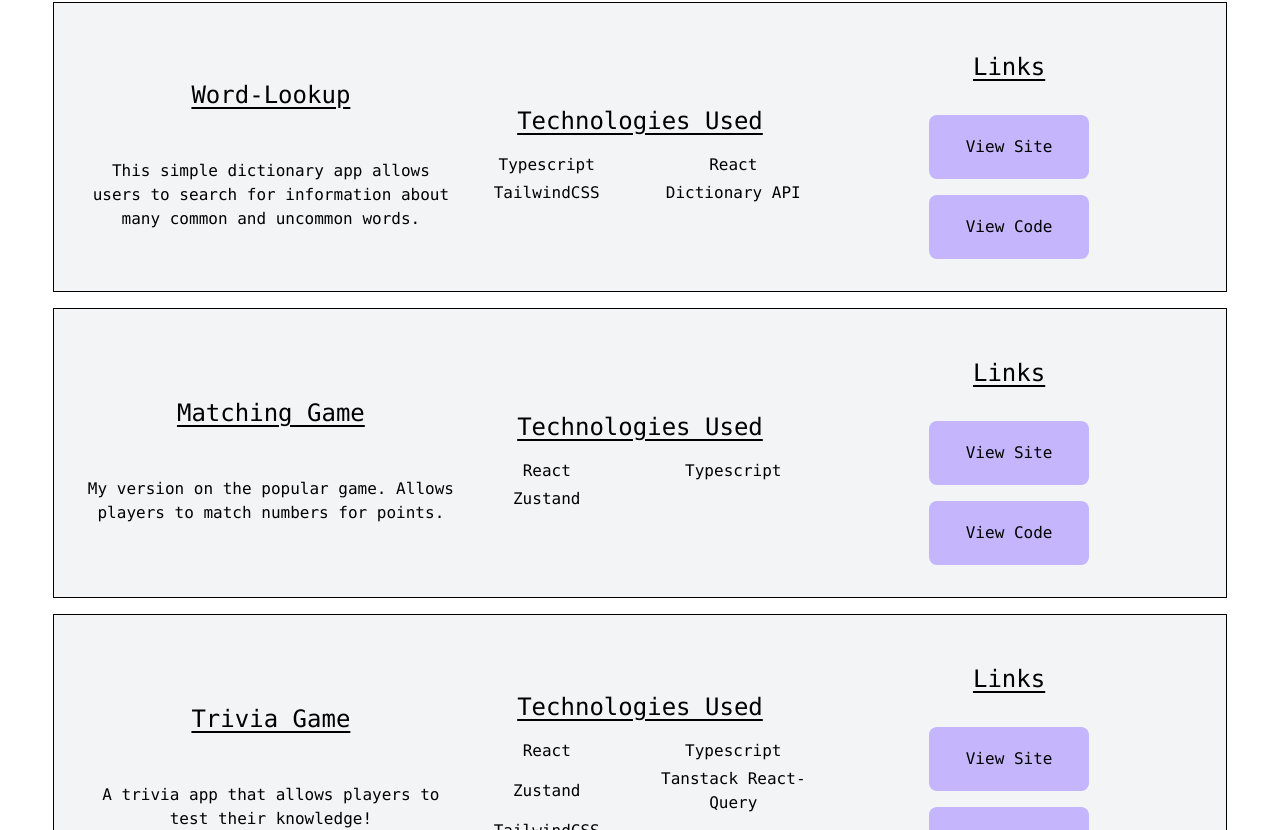
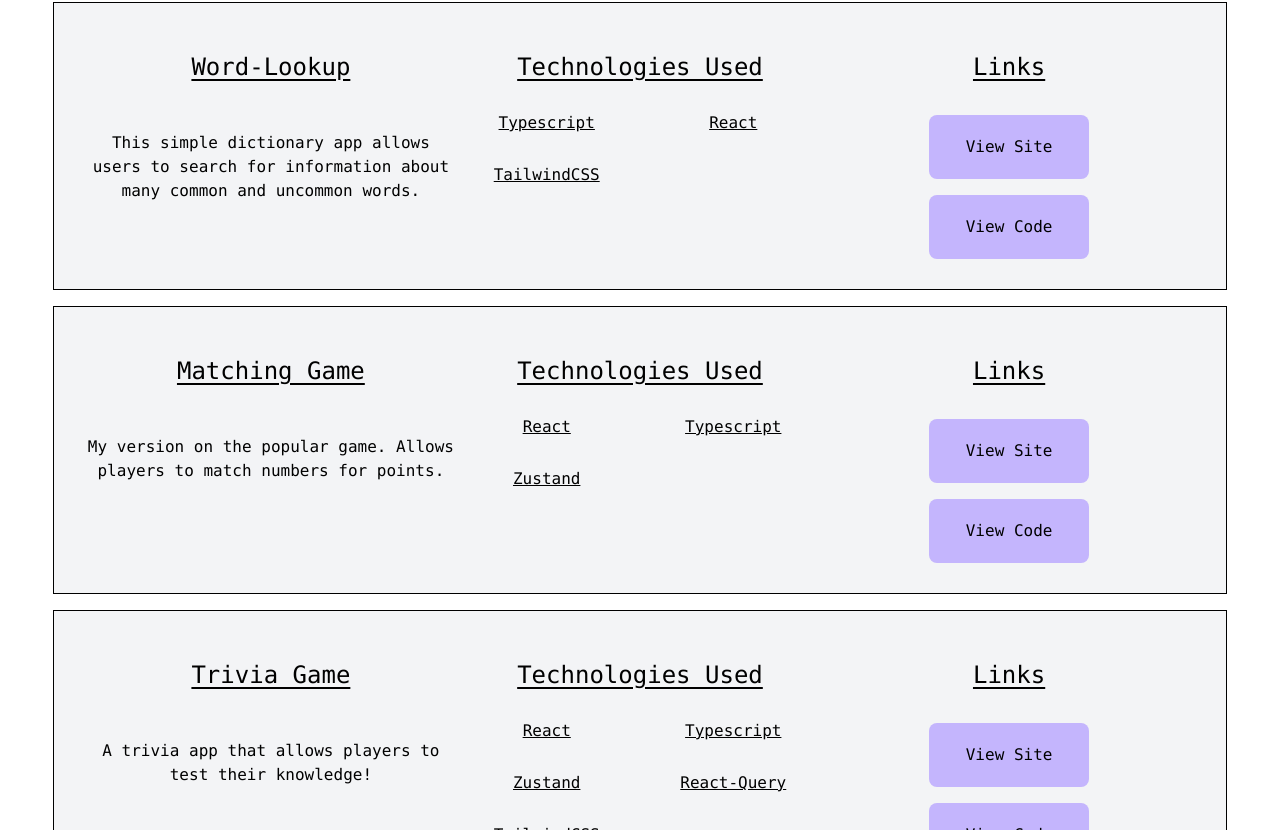
Before and after one commit to KensProjects/kensprojects-portfolio, a Next.js app: page / in a window 1280 px wide. Shown: the part 550-1380 px from the top of the page. Built offline with nearby package versions, Linux system fonts and the light colour scheme.

Commit message:
updated project + contact components & resume

```diff
--- a/app/components/contact/Contact.tsx
+++ b/app/components/contact/Contact.tsx
@@ -28,7 +28,7 @@ export default function Contact() {
         action={emailAction}
         method="POST"
         onSubmit={handleContact}
-        className="flex flex-col justify-betweem items-center border border-black sm:w-3/4 w-full h-full p-4 gap-6 bg-gray-100"
+        className="flex flex-col justify-betweem items-center border border-black sm:w-10/12 w-full h-full p-4 gap-6 bg-gray-100 text-center"
       >
         <div className="flex flex-col justify-start items-start  w-3/4 lg:w-1/2 gap-2">
           <label htmlFor="name">Name:</label>
@@ -85,7 +85,7 @@ export default function Contact() {
             }
             value={emailMessage.body}
             rows={10}
-            cols={75}
+            cols={50}
             required
           />
         </div>
--- a/app/components/projects/ProjectComponent.tsx
+++ b/app/components/projects/ProjectComponent.tsx
@@ -16,20 +16,20 @@ export default function ProjectComponent({
   technologies: string[];
 }) {
   return (
-    <div className="h-fit sm:w-11/12 w-full border border-black text-center grid grid-cols-1 md:grid-cols-3 justify-between items-center text-black p-8 bg-gray-100">
-      <div className="flex flex-col justify-center items-center h-full w-auto gap-8">
+    <div className="h-full sm:h-72 sm:w-11/12 w-full border border-black text-center grid grid-cols-1 md:grid-cols-3 justify-between items-center text-black p-8 bg-gray-100">
+      <div className="flex flex-col justify-start items-center h-full w-auto gap-8">
         <div className=" py-4 underline-offset-4 underline text-2xl">
           {title}
         </div>
         <p>{body}</p>
       </div>
-      <div className="flex flex-col justify-center items-center text-center py-4">
+      <div className="flex flex-col justify-start items-center text-center h-full">
         <div className=" py-4 underline-offset-4 underline text-2xl">
           Technologies Used
         </div>
         <ul className="list-inside grid grid-cols-2 justify-center items-center list-none h-fit w-full text-center gap-1">
           {technologies.map((technology: string, i) => {
-            return <li key={i}>{technology}</li>;
+            return <li key={i} className="w-full h-12 flex justify-center items-center underline text-center">{technology}</li>;
           })}
         </ul>
       </div>
--- a/app/config/exports/ProjectConfig.ts
+++ b/app/config/exports/ProjectConfig.ts
@@ -13,7 +13,7 @@ export const projectsInfo: TProject[] = [
     link: "View Site",
     linkHref: "https://kensprojects.github.io/word-lookup/",
     code: "https://github.com/KensProjects/word-lookup",
-    technologies: ["Typescript", "React", "TailwindCSS", "Dictionary API"],
+    technologies: ["Typescript", "React", "TailwindCSS"],
   },
   {
     title: "Matching Game",
@@ -26,13 +26,13 @@ export const projectsInfo: TProject[] = [
     title:"Trivia Game",
     body:"A trivia app that allows players to test their knowledge!",
     link:"View Site",
-    linkHref:"https://trivia-game-ts.vercel.app//",
+    linkHref:"https://trivia-game-ts.vercel.app/",
     code:"https://github.com/KensProjects/trivia-game-ts",
     technologies:[
       'React',
       'Typescript',
       'Zustand',
-      'Tanstack React-Query',
+      'React-Query',
       'TailwindCSS']
   }
   // {
```
Also changed, not shown: 1 other file (tests, documents, lock files or other folders).
